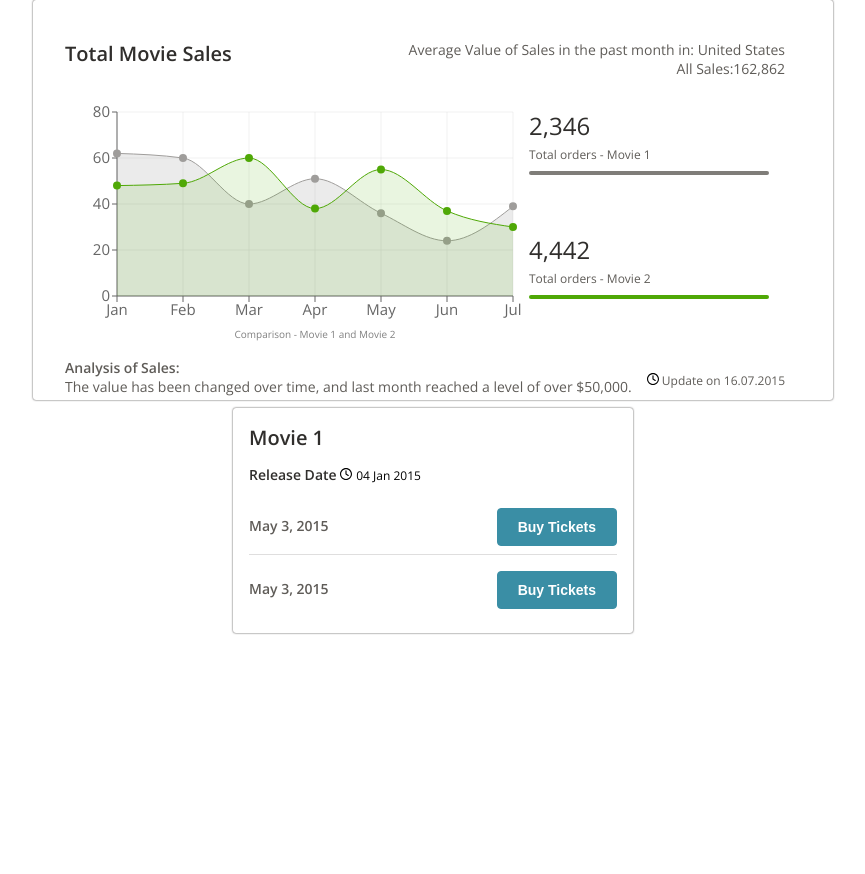
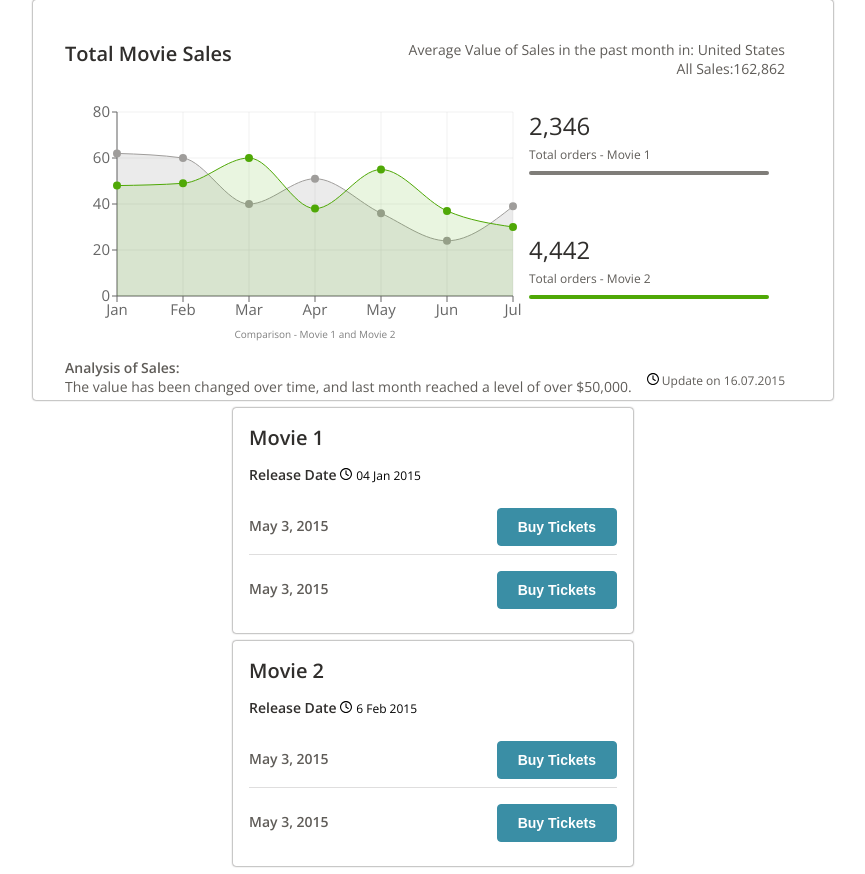
Before and after one commit to ColtonFalkner/enlyte-movie-app, a React (Create React App) app: page / in a window 1280 px wide. Shown: the whole page, without its empty margins (207-1072 px from the left). Before the commit the page ends 800 px from the top, so only its background shows below. Built offline with nearby package versions, Linux system fonts and the light colour scheme.

Commit message:
Update App.js

```diff
--- a/src/App.js
+++ b/src/App.js
@@ -14,11 +14,11 @@ function App() {
         releaseDate='04 Jan 2015'
         ticketDate='May 3, 2015'
       />
-      {/* <MovieCard
+      <MovieCard
         title='Movie 2'
         releaseDate='6 Feb 2015'
         ticketDate='May 3, 2015'
-      /> */}
+      />
     </>
   )
 }
```
